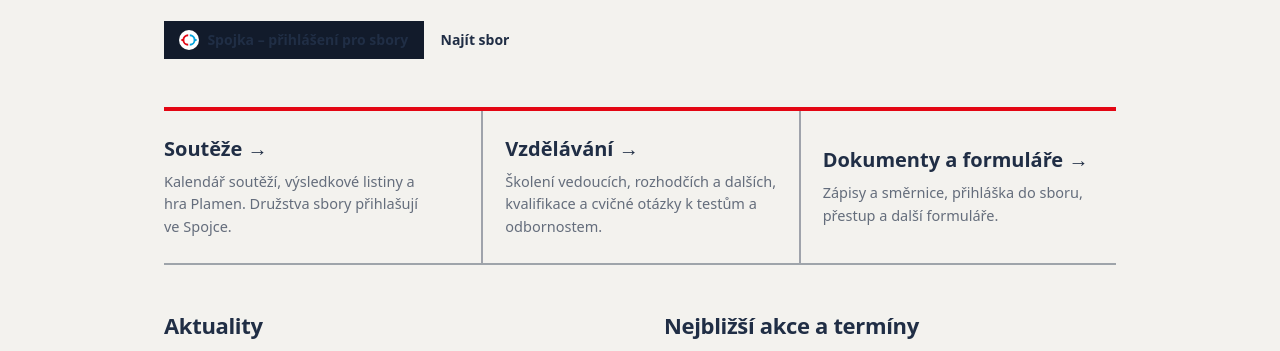
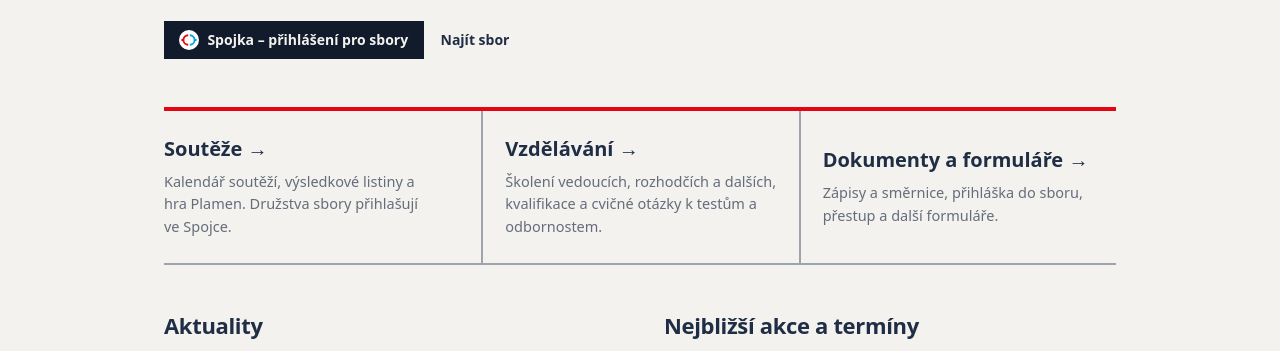
Before and after one commit to oshpz/web, a plain HTML site: page index.html in a window 1280 px wide. In both pictures the pointer is over the link "Spojka – přihlášení pro sbory". Shown: the part 401-752 px from the top of the page. Drawn offline with nearby package versions, Linux system fonts and the light colour scheme; no server answers.

Commit message:
Tlačítko-odkaz: při najetí myší zůstane text světlý (a:hover ho barvil na barvu podkladu)
Co-Authored-By: Claude Fable 5.2 <noreply@anthropic.com>

```diff
--- a/_ds/modernist-b70630ca-c45c-4cbc-b3c7-10cd3a86c121/styles.css
+++ b/_ds/modernist-b70630ca-c45c-4cbc-b3c7-10cd3a86c121/styles.css
@@ -152,6 +152,7 @@ figcaption {
 .btn:disabled { opacity: 0.45; cursor: not-allowed; }
 .btn-primary { background: var(--color-action); color: var(--color-bg); }
 .btn-primary:hover { background: var(--color-action-hover); }
+a.btn-primary, a.btn-primary:hover { color: var(--color-bg); } /* odkaz jako tlačítko: a:hover nesmí přebarvit text na barvu podkladu */
 .btn-primary:active { background: var(--color-accent-900); }
 .btn-secondary { border-color: var(--color-divider); }
 .btn-secondary:hover { background: color-mix(in srgb, var(--color-text) 7%, transparent); }
```
